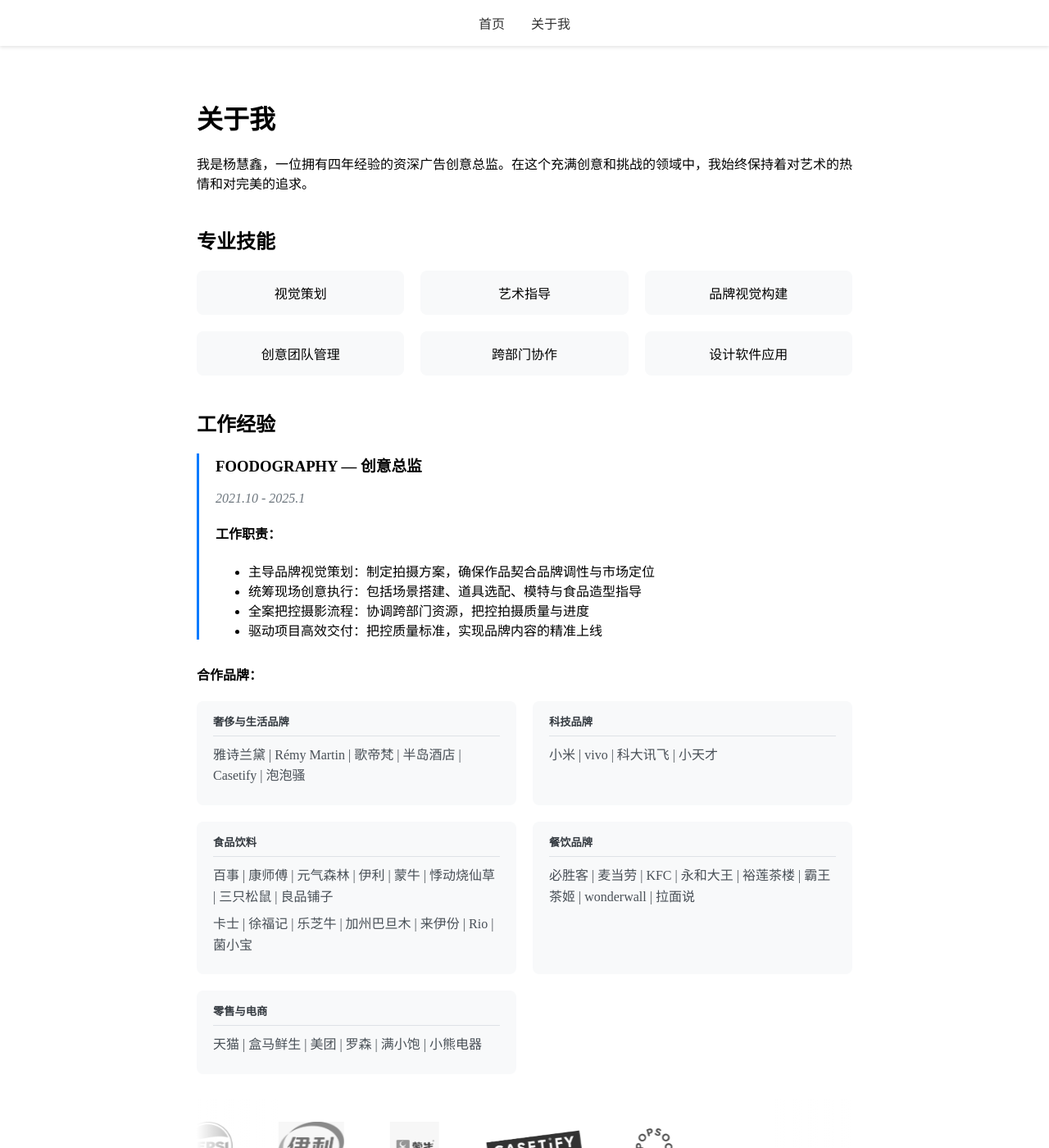
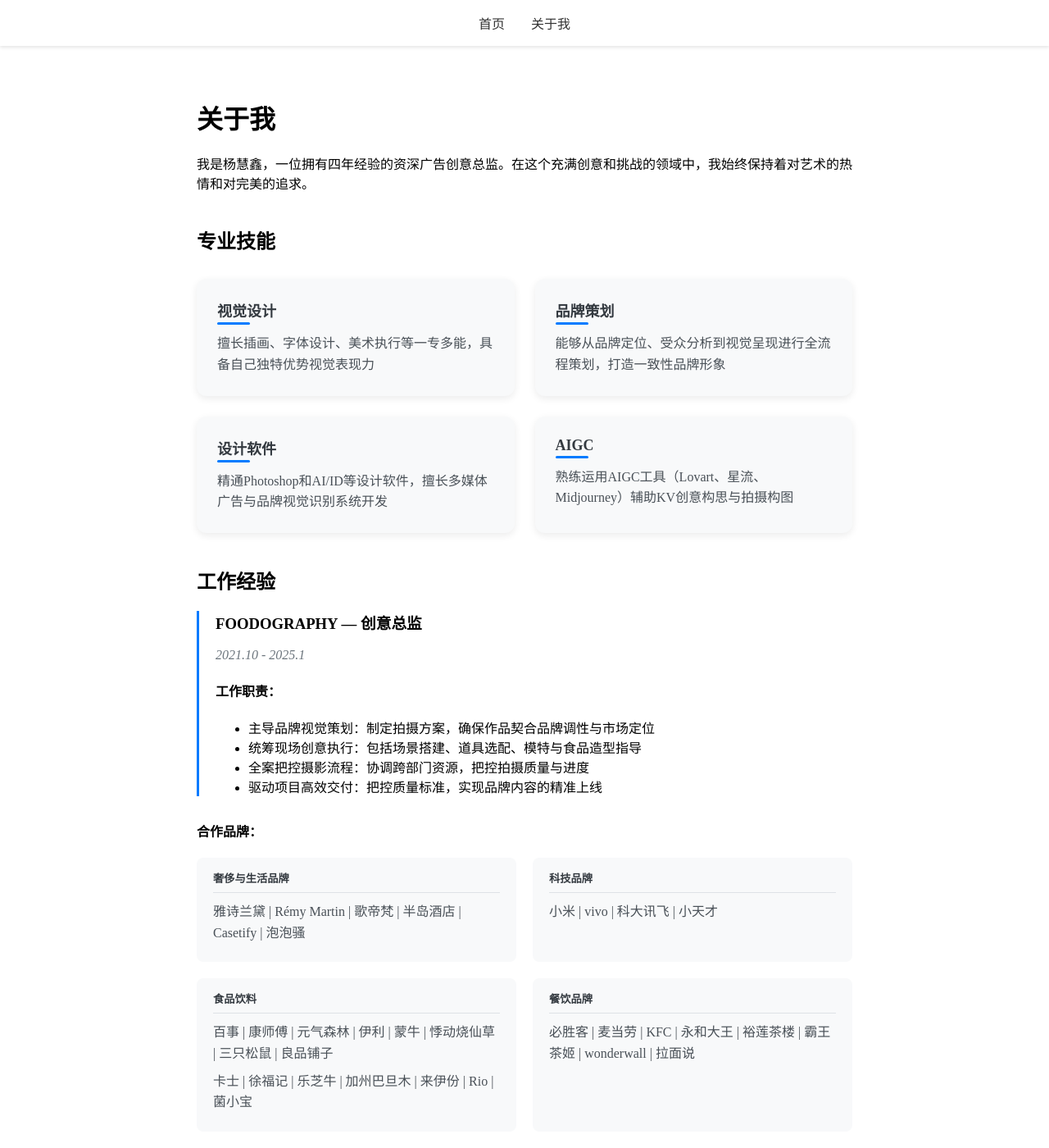
Before and after one commit to JianJiangKCL/huixinyang_portfolio, a Jekyll site: the page built from about.md, in a window 1280 px wide and 1400 px high. Shown: the whole window at 82% size. Built offline with Jekyll 4.4.1, drawn with Linux system fonts in a browser that asks for light colours; some of the changed lines change nothing that is shown.

Commit message:
add skill

```diff
--- a/about.md
+++ b/about.md
@@ -27,6 +27,62 @@
     padding: 15px;
     border-radius: 8px;
     text-align: center;
+}
+
+/* 新增的技能卡片样式 */
+.skill-card {
+    background: #f8f9fa;
+    border-radius: 12px;
+    padding: 25px;
+    transition: all 0.3s ease;
+    position: relative;
+    overflow: hidden;
+    box-shadow: 0 3px 10px rgba(0,0,0,0.08);
+}
+
+.skill-card:hover {
+    transform: translateY(-5px);
+    box-shadow: 0 8px 20px rgba(0,0,0,0.12);
+}
+
+.skill-card h4 {
+    margin-top: 0;
+    margin-bottom: 15px;
+    color: #343a40;
+    font-size: 18px;
+    font-weight: 600;
+    position: relative;
+    display: inline-block;
+}
+
+.skill-card h4:after {
+    content: "";
+    position: absolute;
+    left: 0;
+    bottom: -5px;
+    width: 40px;
+    height: 3px;
+    background: #007bff;
+    border-radius: 3px;
+}
+
+.skill-card p {
+    margin: 0;
+    color: #495057;
+    line-height: 1.6;
+}
+
+.skills-grid {
+    display: grid;
+    grid-template-columns: repeat(2, 1fr);
+    gap: 25px;
+    margin-top: 30px;
+}
+
+@media (max-width: 768px) {
+    .skills-grid {
+        grid-template-columns: 1fr;
+    }
 }
 
 .work-experience {
@@ -194,13 +250,23 @@
 
     <div class="about-section">
         <h2>专业技能</h2>
-        <div class="skills-list">
-            <div class="skill-item">视觉策划</div>
-            <div class="skill-item">艺术指导</div>
-            <div class="skill-item">品牌视觉构建</div>
-            <div class="skill-item">创意团队管理</div>
-            <div class="skill-item">跨部门协作</div>
-            <div class="skill-item">设计软件应用</div>
+        <div class="skills-grid">
+            <div class="skill-card">
+                <h4>视觉设计</h4>
+                <p>擅长插画、字体设计、美术执行等一专多能，具备自己独特优势视觉表现力</p>
+            </div>
+            <div class="skill-card">
+                <h4>品牌策划</h4>
+                <p>能够从品牌定位、受众分析到视觉呈现进行全流程策划，打造一致性品牌形象</p>
+            </div>
+            <div class="skill-card">
+                <h4>设计软件</h4>
+                <p>精通Photoshop和AI/ID等设计软件，擅长多媒体广告与品牌视觉识别系统开发</p>
+            </div>
+            <div class="skill-card">
+                <h4>AIGC</h4>
+                <p>熟练运用AIGC工具（Lovart、星流、Midjourney）辅助KV创意构思与拍摄构图</p>
+            </div>
         </div>
     </div>
 
```
